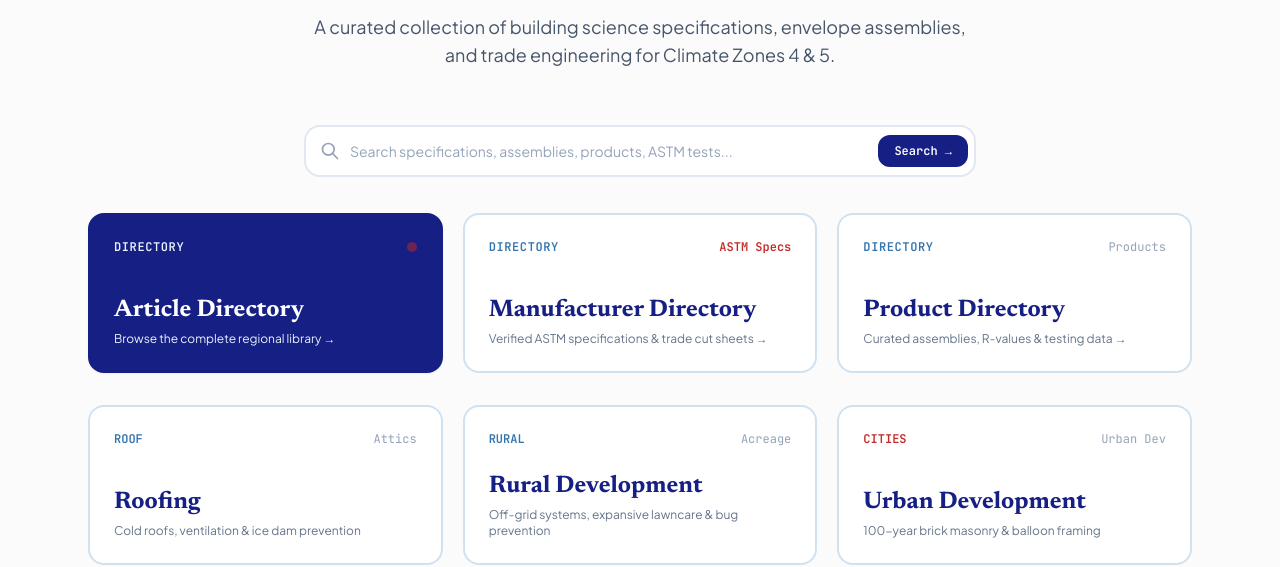
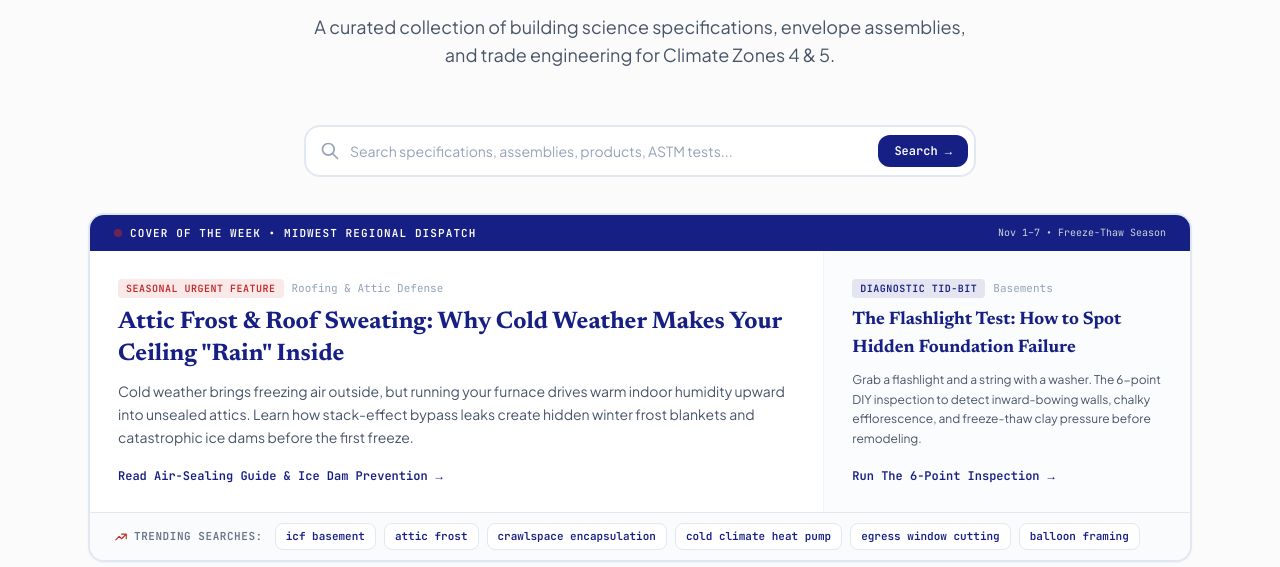
Before and after one commit to DySkills/midwestaec, a website: page index.html in a window 1280 px wide. Shown: the part 245-812 px from the top of the page. Drawn offline with nearby package versions, Linux system fonts and the light colour scheme.

Commit message:
feat(cro): add Cover of the Week with Attic Frost, Flashlight Test, and trending search query chips

```diff
--- a/index.html
+++ b/index.html
@@ -153,6 +153,75 @@
           Search &rarr;
         </button>
       </form>
+    </div>
+
+    <!-- COVER OF THE WEEK: EDITORIAL SPOTLIGHT -->
+    <div class="rounded-2xl border-2 border-slate-200 bg-white shadow-sm overflow-hidden mb-8">
+      <div class="bg-navy px-5 sm:px-6 py-2.5 flex items-center justify-between">
+        <div class="flex items-center gap-2">
+          <span class="w-2 h-2 rounded-full bg-crimson animate-pulse"></span>
+          <span class="text-[11px] font-mono uppercase tracking-widest text-white font-bold">Cover of the Week &bull; Midwest Regional Dispatch</span>
+        </div>
+        <span class="text-[10px] font-mono text-slate-300">Nov 1–7 &bull; Freeze-Thaw Season</span>
+      </div>
+
+      <div class="grid grid-cols-1 md:grid-cols-3 divide-y md:divide-y-0 md:divide-x divide-slate-100">
+        <!-- Main Feature (2 Cols) -->
+        <a href="articles/attic-frost-roof-sweating.html" class="md:col-span-2 p-6 sm:p-7 hover:bg-slate-50/70 transition flex flex-col justify-between group">
+          <div>
+            <div class="flex items-center gap-2 mb-2">
+              <span class="text-[10px] font-mono uppercase tracking-wider text-crimson font-bold bg-crimson/10 px-2 py-0.5 rounded">Seasonal Urgent Feature</span>
+              <span class="text-[11px] font-mono text-slate-400">Roofing & Attic Defense</span>
+            </div>
+            <h3 class="text-xl sm:text-2xl font-bold text-navy font-serif leading-snug group-hover:text-crimson transition">
+              Attic Frost & Roof Sweating: Why Cold Weather Makes Your Ceiling "Rain" Inside
+            </h3>
+            <p class="text-slate-600 text-sm mt-2.5 leading-relaxed font-sans">
+              Cold weather brings freezing air outside, but running your furnace drives warm indoor humidity upward into unsealed attics. Learn how stack-effect bypass leaks create hidden winter frost blankets and catastrophic ice dams before the first freeze.
+            </p>
+          </div>
+          <div class="mt-5 flex items-center gap-2 text-xs font-mono font-bold text-navy group-hover:text-crimson transition">
+            <span>Read Air-Sealing Guide & Ice Dam Prevention</span>
+            <span>&rarr;</span>
+          </div>
+        </a>
+
+        <!-- Companion Tid-Bit (1 Col) -->
+        <a href="articles/how-to-know-if-you-need-icf-basement.html" class="p-6 sm:p-7 bg-slate-50/50 hover:bg-slate-100/70 transition flex flex-col justify-between group">
+          <div>
+            <div class="flex items-center gap-2 mb-2">
+              <span class="text-[10px] font-mono uppercase tracking-wider text-navy font-bold bg-navy/10 px-2 py-0.5 rounded">Diagnostic Tid-Bit</span>
+              <span class="text-[11px] font-mono text-slate-400">Basements</span>
+            </div>
+            <h4 class="text-base sm:text-lg font-bold text-navy font-serif leading-snug group-hover:text-crimson transition">
+              The Flashlight Test: How to Spot Hidden Foundation Failure
+            </h4>
+            <p class="text-slate-600 text-xs mt-2 leading-relaxed font-sans">
+              Grab a flashlight and a string with a washer. The 6-point DIY inspection to detect inward-bowing walls, chalky efflorescence, and freeze-thaw clay pressure before remodeling.
+            </p>
+          </div>
+          <div class="mt-5 flex items-center gap-2 text-xs font-mono font-bold text-navy group-hover:text-crimson transition">
+            <span>Run The 6-Point Inspection</span>
+            <span>&rarr;</span>
+          </div>
+        </a>
+      </div>
+
+      <!-- Trending Regional Search Queries Bar -->
+      <div class="bg-slate-50/80 border-t border-slate-200 px-5 sm:px-6 py-2.5 flex flex-wrap items-center gap-2 text-[11px] font-mono">
+        <span class="text-slate-500 font-bold uppercase tracking-wider flex items-center gap-1.5 mr-1">
+          <svg class="w-3.5 h-3.5 text-crimson" fill="none" stroke="currentColor" viewBox="0 0 24 24">
+            <path stroke-linecap="round" stroke-linejoin="round" stroke-width="2" d="M13 7h8m0 0v8m0-8l-8 8-4-4-6 6"/>
+          </svg>
+          Trending Searches:
+        </span>
+        <a href="browse.html?q=icf+basement" class="bg-white px-2.5 py-1 rounded-lg border border-slate-200 text-navy hover:border-crimson hover:text-crimson transition font-semibold shadow-2xs">icf basement</a>
+        <a href="browse.html?q=attic+frost" class="bg-white px-2.5 py-1 rounded-lg border border-slate-200 text-navy hover:border-crimson hover:text-crimson transition font-semibold shadow-2xs">attic frost</a>
+        <a href="browse.html?q=crawlspace+encapsulation" class="bg-white px-2.5 py-1 rounded-lg border border-slate-200 text-navy hover:border-crimson hover:text-crimson transition font-semibold shadow-2xs">crawlspace encapsulation</a>
+        <a href="browse.html?q=cold+climate+heat+pump" class="bg-white px-2.5 py-1 rounded-lg border border-slate-200 text-navy hover:border-crimson hover:text-crimson transition font-semibold shadow-2xs">cold climate heat pump</a>
+        <a href="browse.html?q=egress+window" class="bg-white px-2.5 py-1 rounded-lg border border-slate-200 text-navy hover:border-crimson hover:text-crimson transition font-semibold shadow-2xs">egress window cutting</a>
+        <a href="browse.html?q=balloon+framing" class="bg-white px-2.5 py-1 rounded-lg border border-slate-200 text-navy hover:border-crimson hover:text-crimson transition font-semibold shadow-2xs">balloon framing</a>
+      </div>
     </div>
 
     <!-- TOP ROW: DIRECTORIES (3 CARDS) -->
```
